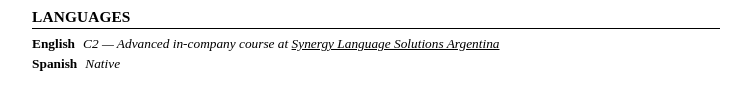
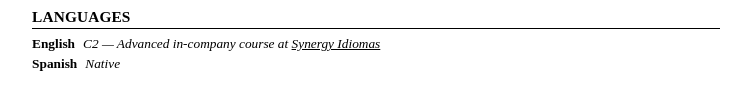
Before and after one commit to facubaratta/cv, an Astro site: page / in a window 1280 px wide. Shown: the part 1016-1126 px from the top of the page, without its empty margins (264-1015 px from the left). Built offline with nearby package versions, Linux system fonts and the light colour scheme; Astro itself is replaced by a stand-in of ours.

Commit message:
Update the language course provider link

```diff
--- a/src/components/sections/LanguagesSection.astro
+++ b/src/components/sections/LanguagesSection.astro
@@ -17,8 +17,8 @@ const english = {
     en: "C2 — Advanced in-company course at",
   },
   synergy: {
-    url: "https://www.linkedin.com/company/synergy-language-solutions---argentina",
-    label: "Synergy Language Solutions Argentina",
+    url: "https://www.synergy-idiomas.com.ar/",
+    label: "Synergy Idiomas",
   },
 };
 
```
